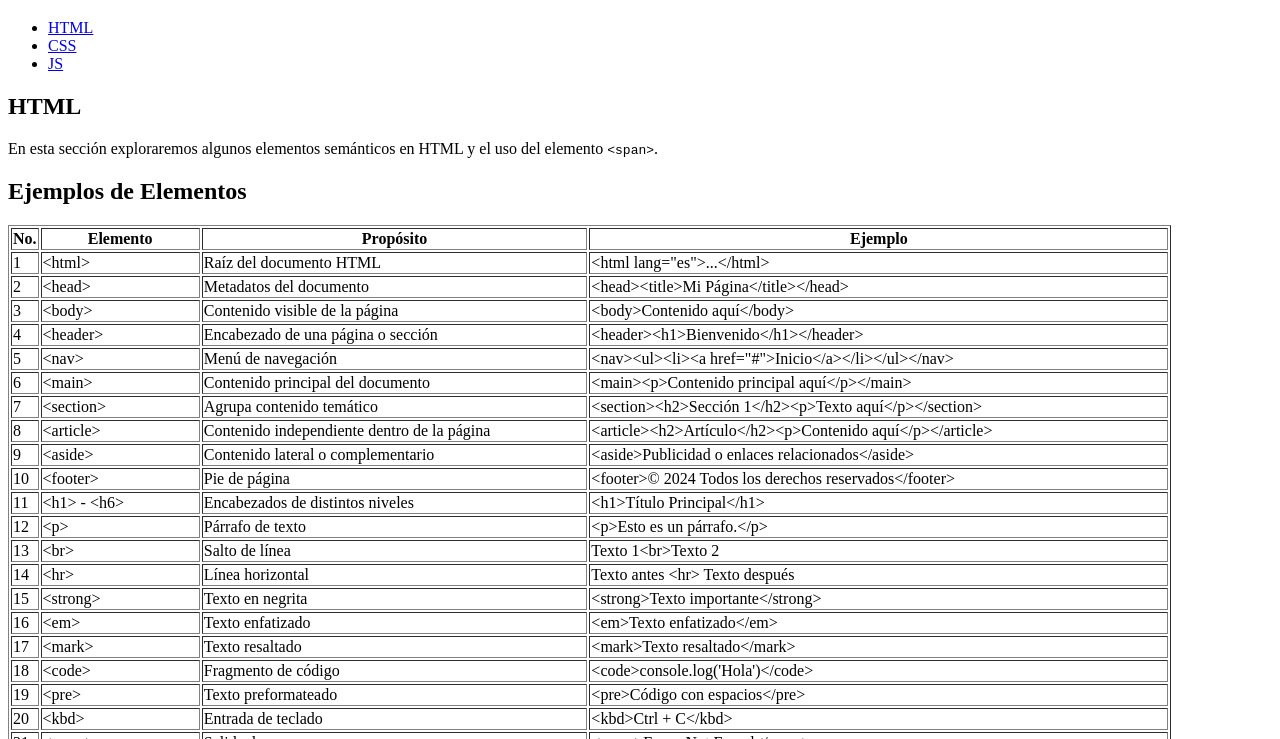
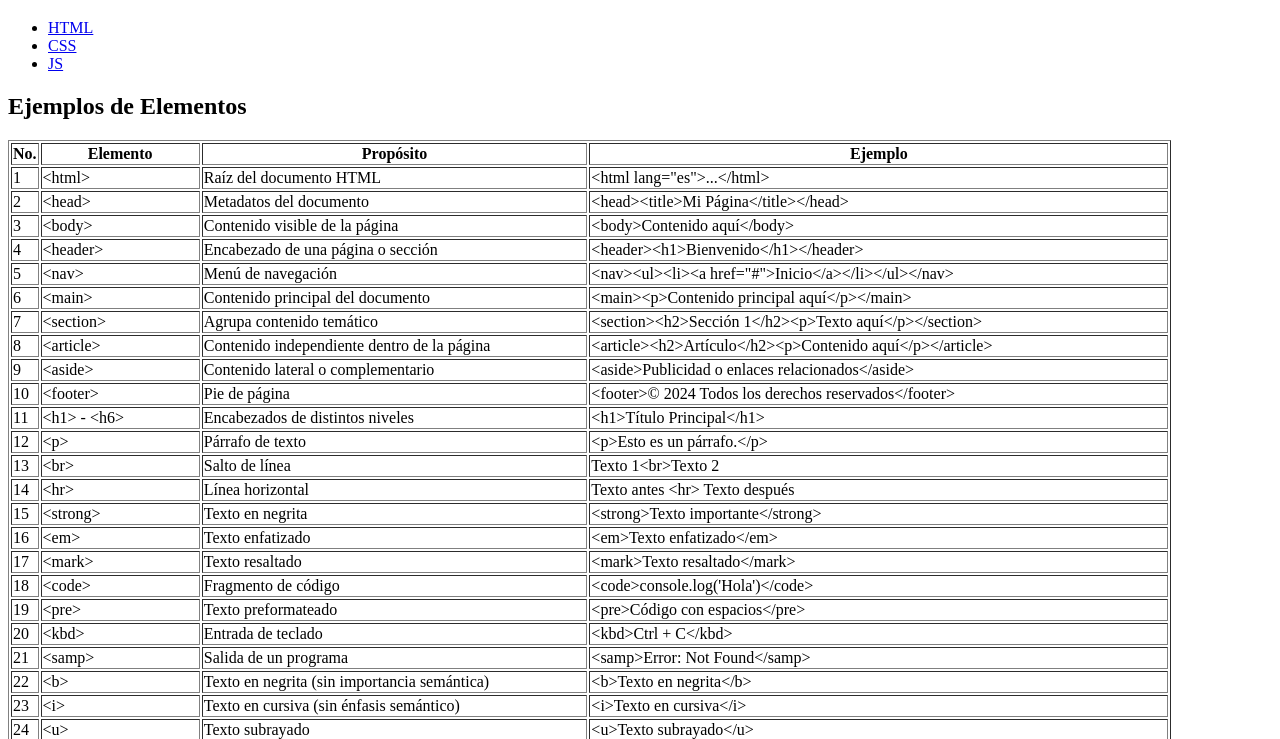
Before and after one commit to FernandoNB06/tareaLunesTecWeb, a plain HTML site: page index.html in a window 1280 px wide. Shown: the part 61-800 px from the top of the page. Drawn offline with Linux system fonts and the light colour scheme.

Commit message:
cuarto commit

```diff
--- a/index.html
+++ b/index.html
@@ -18,10 +18,6 @@
     </header>
 
     <main>
-        <section>
-            <h2>HTML</h2>
-            <p>En esta sección exploraremos algunos elementos semánticos en HTML y el uso del elemento <code>&lt;span&gt;</code>.</p>
-        </section>
 
         <article>
             <h2>Ejemplos de Elementos</h2>
```
